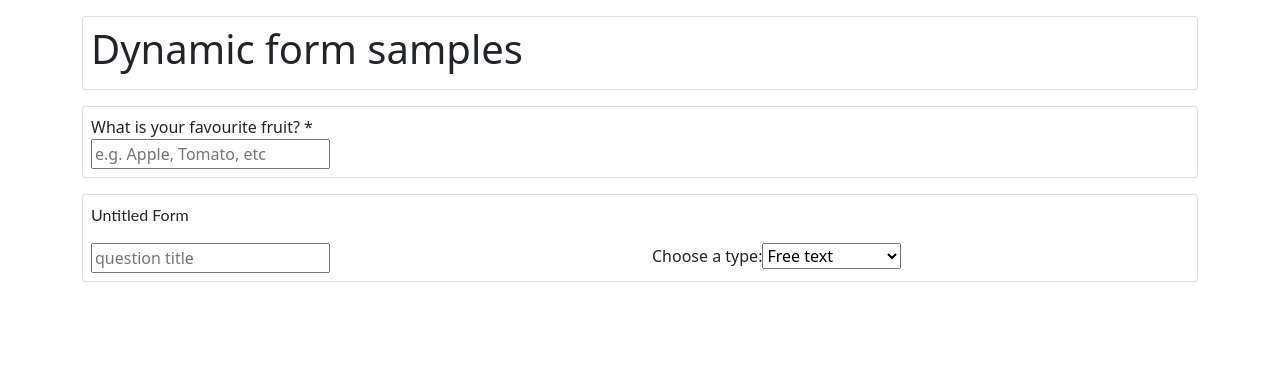
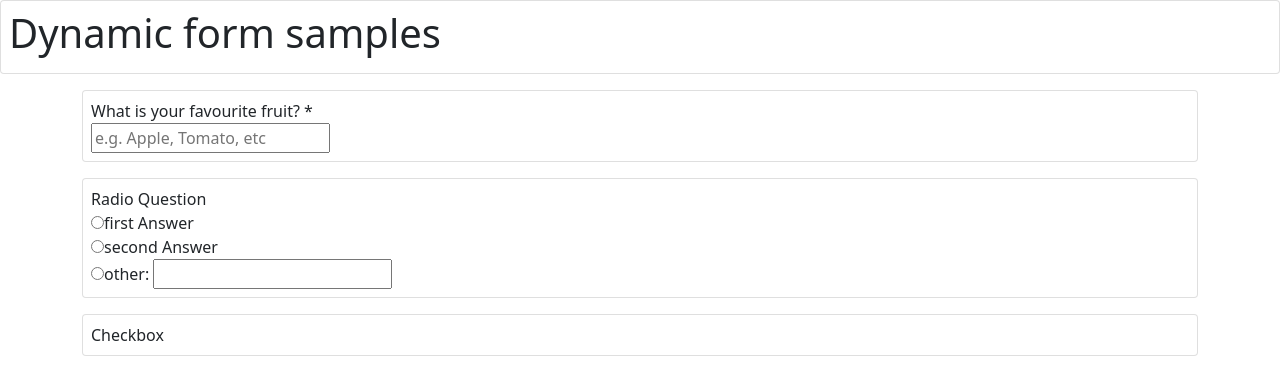
Before and after one commit to salehloke/google-form-clone, an Angular app: page / in a window 1280 px wide. Shown: the top 392 px of the page. Built offline with nearby package versions, Linux system fonts and the light colour scheme.

Commit message:
2 files modified, 1 added. Clearly define the question object model. Added

```diff
--- a/src/app/app.component.html
+++ b/src/app/app.component.html
@@ -1,40 +1,58 @@
-<div cdkDropList class="container mt-3">
 <!-- title card -->
 <div #title class="card p-2" cdkDrag>
   <h1>Dynamic form samples</h1>
   <!-- <i class="material-icons">add</i> -->
 </div>
-
-  <div #freeText class="card p-2 mt-3" cdkDrag>
-    <!-- question display  -->
+<div
+  cdkDropList
+  class="container mt-3"
+  (cdkDropListDropped)="dropCardElement($event)"
+>
+  <div *ngFor="let element of cardElements" cdkDrag>
+    <div class="card p-2 mt-3">
+      <!-- question label  -->
       <label>
-      {{ freeTextQuestion.question.text }}
-      <span *ngIf="freeTextQuestion.required">*</span>
+        {{ element.question.text }}
+        <span *ngIf="element.required">*</span>
       </label>
-    <!--question details input -->
+      <div [ngSwitch]="element.question.type">
+        <!-- FREE TEXT  -->
+        <div *ngSwitchCase="'freeText'">
           <div class="row">
             <div class="col-6">
               <input
+                *ngIf="element.question.type === 'freeText'"
                 type="text"
                 [placeholder]="freeTextQuestion.question.placeholder"
               />
             </div>
           </div>
         </div>
-
-  <div #question class="card p-2 mt-3" cdkDrag>
-    <p>Untitled Form</p>
-    <div class="row">
-      <div class="col-6">
-        <input type="text" placeholder="question title" />
+        <!-- END OF FREE TEXT -->
+        <!-- RADIO QUESTION -->
+        <div *ngSwitchCase="'radio'">
+          <div cdkDropList (cdkDropListDropped)="dropRadioAnswer($event)">
+            <!-- offeredAnswers -->
+            <div
+              class="row"
+              *ngFor="let offeredAnswer of element.question?.offeredAnswers"
+              cdkDrag
+            >
+              <div class="col">
+                <input type="radio" name="offeredAnswer.id" />
+                <label for="offeredAnswer.id"> {{ offeredAnswer.value }}</label>
               </div>
-      <div class="col-6">
-        <label for="typeOfQuestion">Choose a type:</label>
-        <select name="typeOfQuestion" id="typeOfQuestion">
-          <option value="">Free text</option>
-          <option value="">Multiple Choice</option>
-          <option value="">Checkbox</option>
-        </select>
+            </div>
+            <!-- otherAnswers -->
+            <div class="col">
+              <input type="radio" name="element.question?.otherAnswer" />
+              <label for="element.question?.otherAnswer">
+                other: <input type="text"
+              /></label>
+            </div>
+          </div>
+        </div>
+        <!-- END OF RADIO QUESTION -->
       </div>
     </div>
   </div>
--- a/src/app/app.component.ts
+++ b/src/app/app.component.ts
@@ -1,4 +1,6 @@
+import { CdkDragDrop, moveItemInArray } from '@angular/cdk/drag-drop';
 import { Component, VERSION } from '@angular/core';
+import { questionModel } from './models/question.model';
 
 @Component({
   selector: 'my-app',
@@ -6,14 +8,81 @@ import { Component, VERSION } from '@angular/core';
   styleUrls: ['./app.component.css'],
 })
 export class AppComponent {
-  freeTextQuestion = {
+  freeTextQuestion: questionModel = {
     orderNo: 1,
     type: 'question',
     required: true,
     question: {
       text: 'What is your favourite fruit?',
       placeholder: 'e.g. Apple, Tomato, etc',
-      type: 'textarea',
+      type: 'freeText',
     },
   };
+
+  radioQuestion = {
+    orderNo: 2,
+    type: 'question',
+    required: false,
+    question: {
+      text: 'Radio Question',
+      type: 'radio',
+      offeredAnswers: [
+        {
+          id: '01',
+          orderNo: 1,
+          value: 'first Answer',
+        },
+        {
+          id: '02',
+          orderNo: 2,
+          value: 'second Answer',
+        },
+      ],
+      otherAnswer: true,
+      otherAnswerValue: 'random text here as an answer',
+    },
+  };
+
+  checkboxQuestion = {
+    orderNo: 3,
+    type: 'question',
+    required: false,
+    question: {
+      text: 'Checkbox',
+      type: 'checkbox',
+      offeredAnswers: [
+        {
+          id: '01',
+          orderNo: 1,
+          value: 'first checkbox Answer',
+        },
+        {
+          id: '02',
+          orderNo: 2,
+          value: 'second checkbox Answer',
+        },
+      ],
+      otherAnswer: true,
+      otherAnswerValue: 'random text here as an answer',
+    },
+  };
+
+  cardElements = [
+    this.freeTextQuestion,
+    this.radioQuestion,
+    this.checkboxQuestion,
+  ];
+
+  dropRadioAnswer(event: CdkDragDrop<string[]>) {
+    moveItemInArray(
+      this.radioQuestion.question.offeredAnswers,
+      event.previousIndex,
+      event.currentIndex
+    );
+  }
+
+  dropCardElement(event: CdkDragDrop<string[]>) {
+    console.log(this.cardElements);
+    moveItemInArray(this.cardElements, event.previousIndex, event.currentIndex);
+  }
 }
```
Also changed, not shown: src/app/models/question.model.ts (added, +18 -0 lines). Lines whose indentation alone changed are shown as unchanged.
